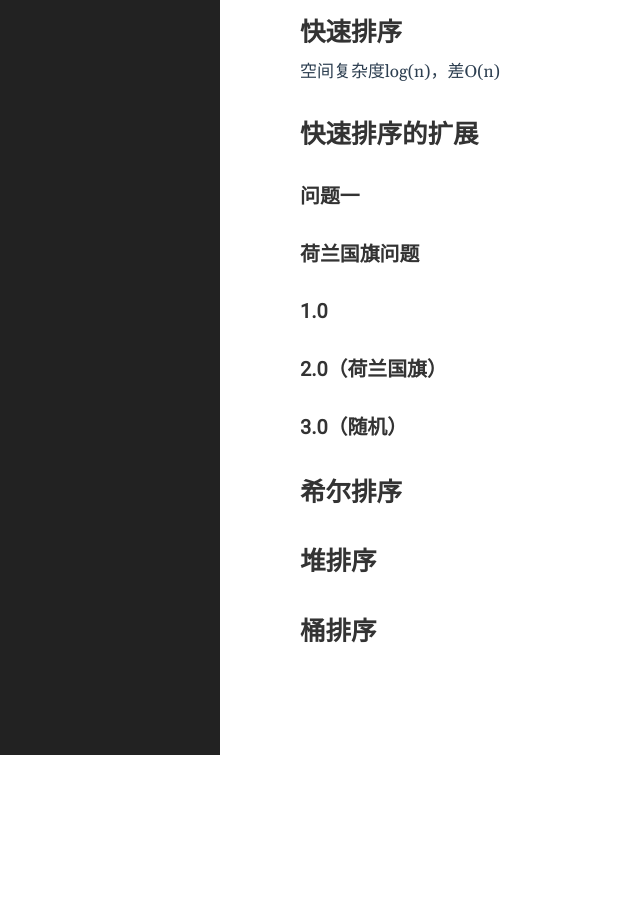
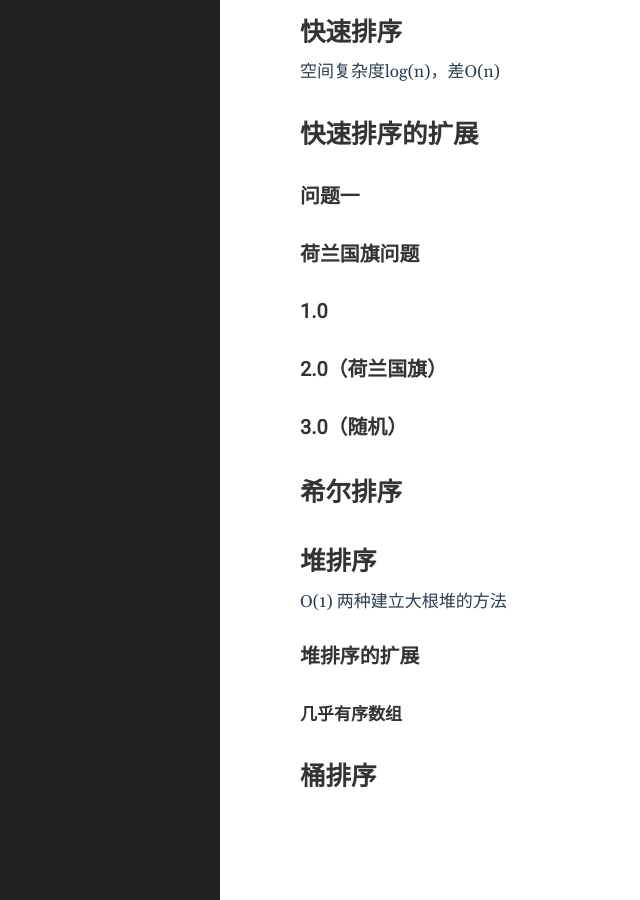
Before and after one commit to Taunk714/Taunk.github.io, a Jekyll site: the page built from _posts/2021-07-02-重学算法(2)-排序算法.md, in a window 1280 px wide and 900 px high, scrolled down 1232 px. Shown: the whole window, without its empty margins (0-640 px from the left). Built offline with Jekyll 4.4.1, drawn with Linux system fonts in a browser that asks for light colours; before the commit the page ends 1987 px from its top, so only the background shows below that.

Commit message:
修改文件: _posts/2021-07-02-重学算法(2)-排序算法.md

```diff
--- a/_posts/2021-07-02-重学算法(2)-排序算法.md
+++ b/_posts/2021-07-02-重学算法(2)-排序算法.md
@@ -44,5 +44,9 @@ O(n) 临时储存的那个数组
 ### 3.0（随机）
 # 希尔排序
 # 堆排序
+O(1)
+两种建立大根堆的方法
+### 堆排序的扩展
+#### 几乎有序数组
 
 # 桶排序
```
